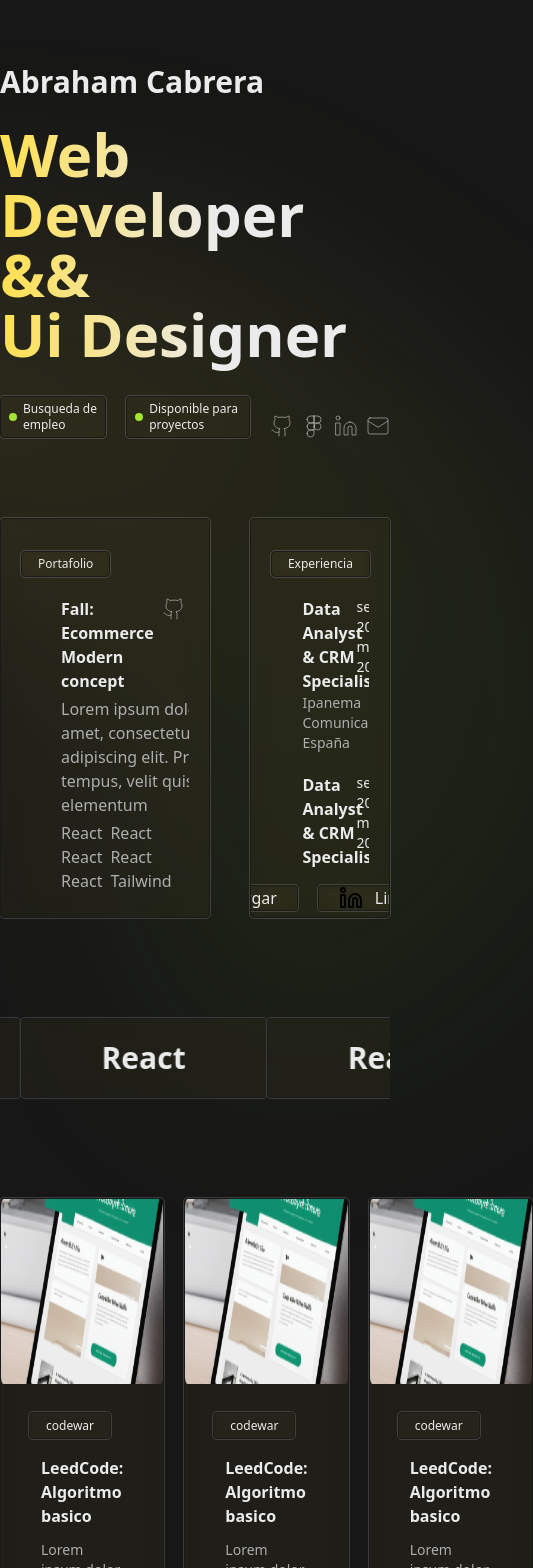
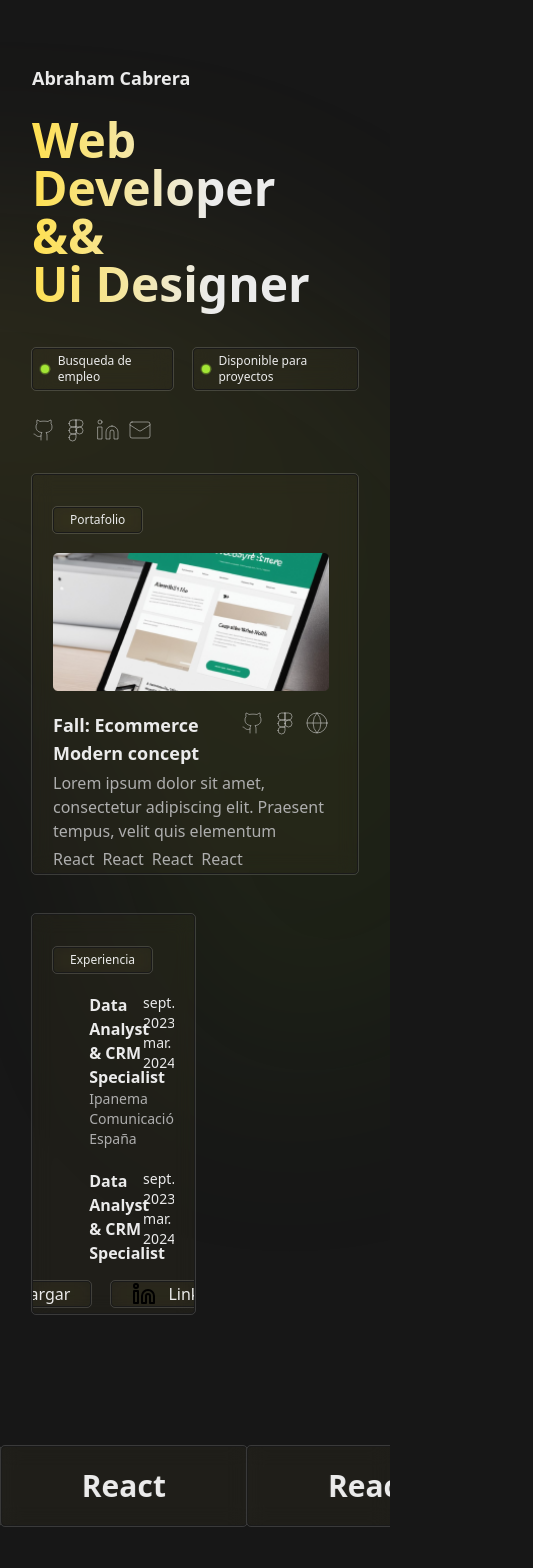
Before and after one commit to CabreraDFall/portafolioModernConcept, a React (Vite) app: page / in a window 390 px wide. Shown: the top 1568 px of the page, 533 px wide, since content can reach past the window. Built offline with nearby package versions, Linux system fonts and the light colour scheme.

Commit message:
Portafolio init

```diff
--- a/src/App.jsx
+++ b/src/App.jsx
@@ -8,14 +8,14 @@ function App() {
   return (
     <div className="sm:px-8 my-16 sm:mt-64 bg-regal-blue mx-auto max-w-7xl">
       <Hero />
-      <div id="scrollBar" className="flex pt-20 gap-10">
+      <div className="flex flex-col md:flex-row m-8 md:mx-0 md:my-10 gap-10">
         <Projects />
         <Jobs />
       </div>
       <div className="flex pt-5">
         <Skills />
       </div>
-      <div className="flex pt-5 ">
+      <div className="flex flex-row pt-5 ">
         <Blogs />
       </div>
     </div>
--- a/src/components/Blogs.jsx
+++ b/src/components/Blogs.jsx
@@ -4,7 +4,7 @@ import SectionTitle from "../utilities/SectionTitle";
 
 const Blogs = () => {
   return (
-    <div className="flex rounded  h-[fit-content] gap-5  ">
+    <div className="flex flex-col md:flex-row rounded  h-[fit-content] gap-5  ">
       <Blog />
       <Blog />
       <Blog />
--- a/src/components/Hero.jsx
+++ b/src/components/Hero.jsx
@@ -2,12 +2,15 @@ import { Figma, Github, Linkedin, Mail } from "lucide-react";
 
 const Hero = () => {
   return (
-    <div className="">
-      <h1 className="text-c-white text-3xl font-bold mb-2">Abraham Cabrera</h1>
-      <h2 className="text-6xl font-bold bg-gradient-to-r from-c-yellow to-55% to-c-white py-4   bg-clip-text text-transparent ">
+    <div className="mx-8 sm:mx-0">
+      <h1 className="text-lg text-c-white md:text-3xl font-bold mb-2 sm:text-red">
+        Abraham Cabrera
+      </h1>
+      <h2 className="text-5xl md:text-6xl font-bold bg-gradient-to-r from-c-yellow to-55% to-c-white py-4   bg-clip-text text-transparent ">
         Web Developer && <br /> Ui Designer
       </h2>
-      <div className="mt-4 flex gap-5">
+      <div className="mt-4 flex flex-col md:flex-row gap-5 md:items-center">
+        <div className="flex gap-5 my-2">
           <span className="text-c-white text-xs px-2 py-1 rounded c-box inline-flex items-center">
             <span className="mr-1.5 flex h-3 w-3 items-center">
               <span className="absolute inline-flex h-2 w-2 animate-ping rounded-full opacity-75 bg-lime-400"></span>
@@ -22,6 +25,8 @@ const Hero = () => {
             </span>
             Disponible para proyectos
           </span>
+        </div>
+
         <div className="flex gap-2 items-end">
           <Github size={24} color={"#EBEBEB"} strokeWidth={0.5} />
           <Figma size={24} color={"#EBEBEB"} strokeWidth={0.5} />
--- a/src/components/Projects.jsx
+++ b/src/components/Projects.jsx
@@ -3,10 +3,10 @@ import SectionTitle from "../utilities/SectionTitle";
 
 const Projects = () => {
   return (
-    <div className="w-3/4 rounded c-box h-[400px] overflow-hidden ">
+    <div className="md:w-3/4 rounded c-box h-[400px] overflow-hidden ">
       <div className=" ml-5 my-8  flex flex-col gap-5 h-full ">
         <SectionTitle title={"Portafolio"} />
-        <div className="relative flex flex-col overflow-y-auto gap-4  mx-5 mb-[3rem]">
+        <div className="relative flex flex-col overflow-y-auto  gap-10 mb-10 md:mx-5">
           <Project />
           <Project />
           <Project />
--- a/src/utilities/Project.jsx
+++ b/src/utilities/Project.jsx
@@ -2,13 +2,13 @@ import { Figma, Github, Globe } from "lucide-react";
 
 const Project = () => {
   return (
-    <div className="flex mr-7 h-full">
-      <div className="basis-1/2 w-full rounded bg-red pr-5">
-        <img srcSet="/public/images/project1.png" className=" w-full h-full" />
+    <div className="flex mr-7 h-full flex-col gap-5 mb-8 xl:mb-2 xl:flex-row">
+      <div className="basis-1/2 w-full rounded bg-red">
+        <img srcSet="images/project1.png" className="w-full h-full" />
       </div>
       <div className="basis-1/2 flex flex-col gap-1 ">
         <div className="flex justify-between gap-2">
-          <h3 className="w-3/4 text-c-white font-semibold ">
+          <h3 className="w-3/4 text-c-white font-semibold text-lg">
             Fall: Ecommerce Modern concept
           </h3>
           <div className="flex gap-2">
```
Lines whose indentation alone changed are shown as unchanged.
